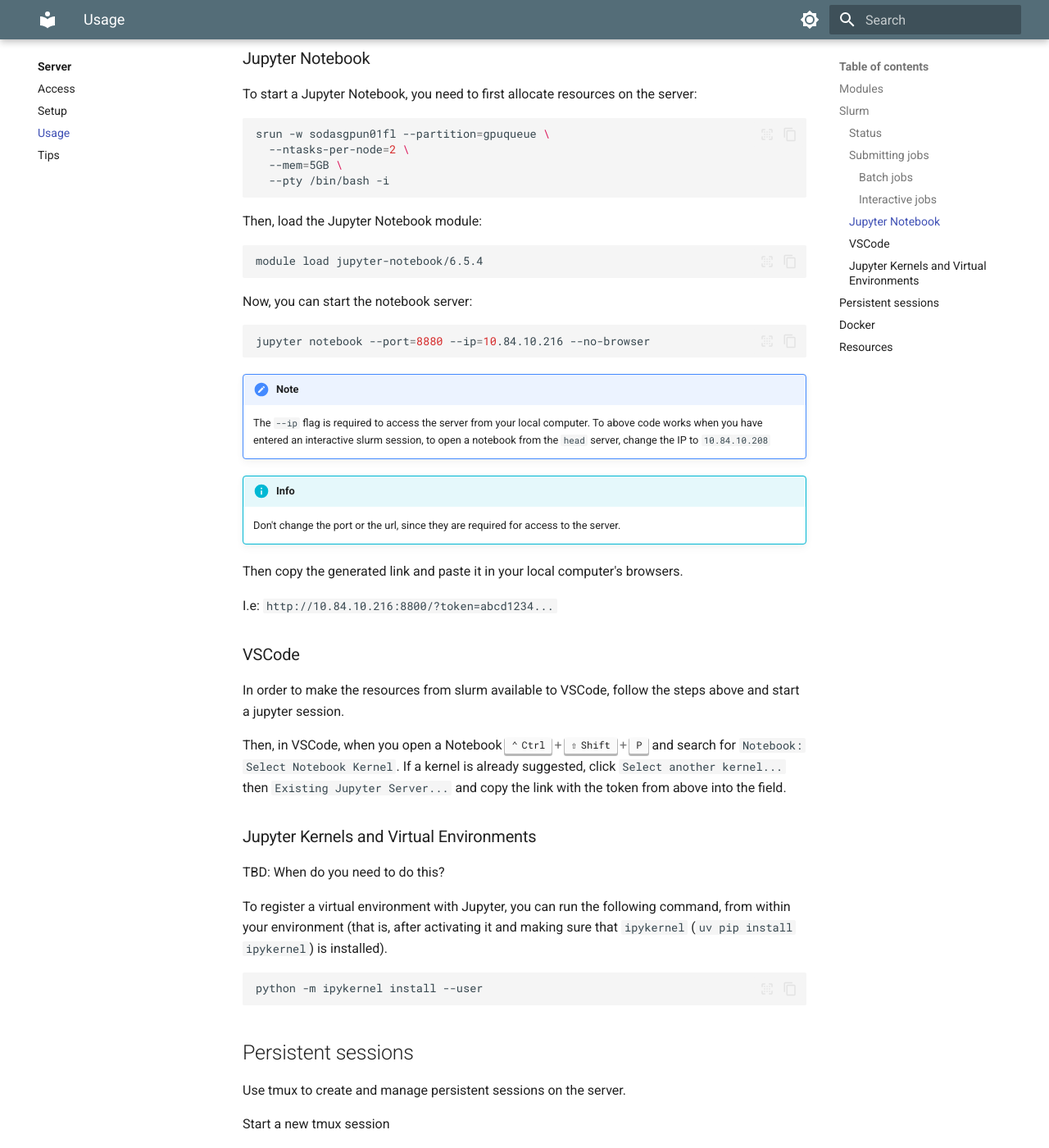
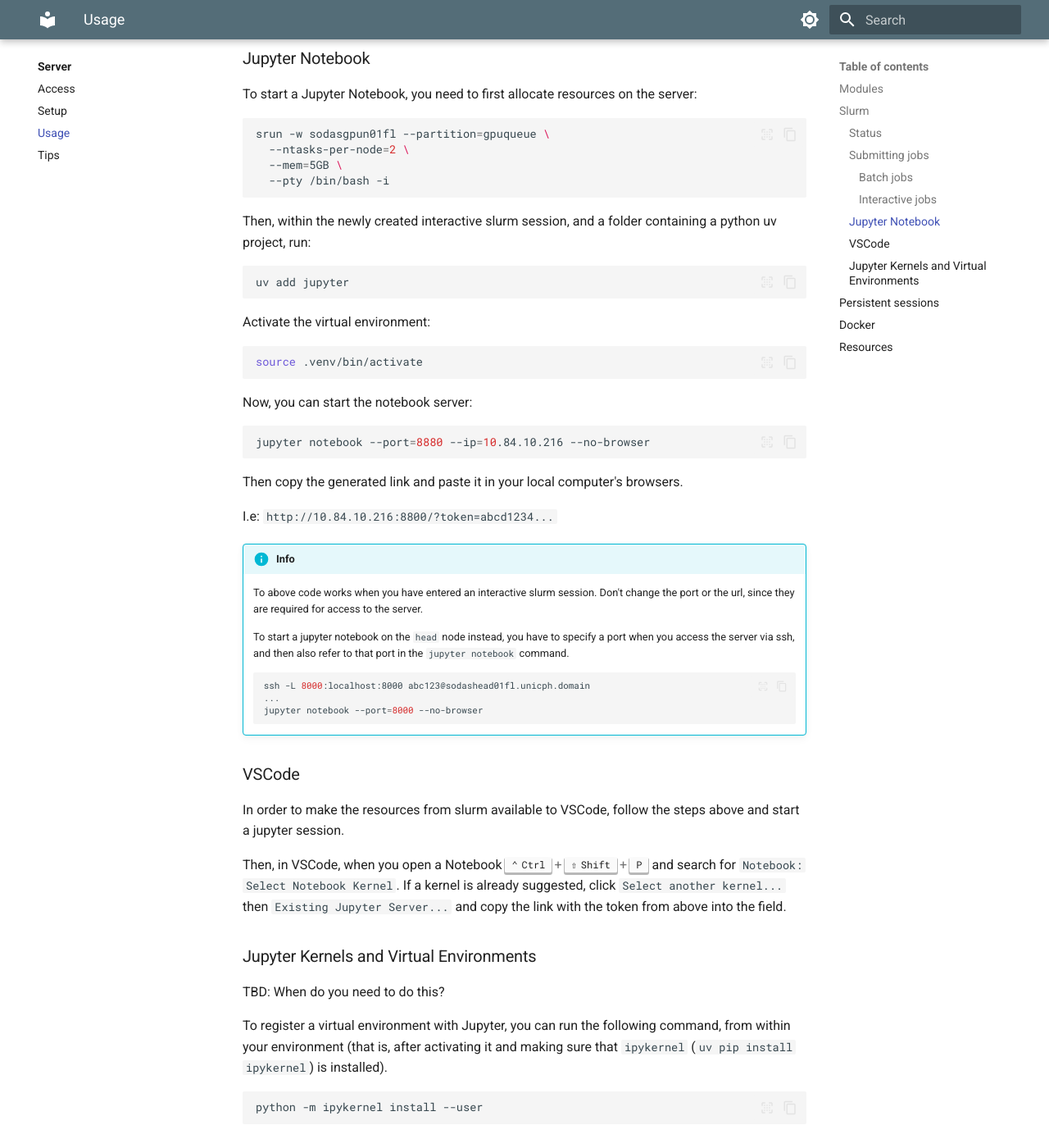
Before and after one commit to cph-sodas/cph-sodas.github.io, an MkDocs documentation site: the page built from docs/server/usage.md, in a window 1280 px wide and 1400 px high, scrolled down 2894 px. Shown: the whole window at 82% size. Built offline with MkDocs 1.6.1 and Material for MkDocs 9.7.7, drawn with Linux system fonts in a browser that asks for light colours.

Commit message:
Change jupyter guide

````diff
--- a/docs/server/usage.md
+++ b/docs/server/usage.md
@@ -155,10 +155,17 @@ srun -w sodasgpun01fl --partition=gpuqueue \
   --pty /bin/bash -i
 ```
 
-Then, load the Jupyter Notebook module:
+Then, within the newly created interactive slurm session, and a folder
+containing a python uv project, run:
 
 ```bash
-module load jupyter-notebook/6.5.4
+uv add jupyter
+```
+
+Activate the virtual environment:
+
+```bash
+source .venv/bin/activate
 ```
 
 Now, you can start the notebook server:
@@ -167,17 +174,25 @@ Now, you can start the notebook server:
 jupyter notebook --port=8880 --ip=10.84.10.216 --no-browser
 ```
 
-!!! note
+Then copy the generated link and paste it in your local computer's browsers.
 
-    The `--ip` flag is required to access the server from your local computer. To above code works when you have entered an interactive slurm session, to open a notebook from the `head` server, change the IP to `10.84.10.208`
+I.e: `http://10.84.10.216:8800/?token=abcd1234...`
 
 !!! info
 
-    Don't change the port or the url, since they are required for access to the server.
+    To above code works when you have entered an interactive slurm session.
+    Don't change the port or the url, since they are required for access to the
+    server.
 
-Then copy the generated link and paste it in your local computer's browsers.
+    To start a jupyter notebook on the `head` node instead, you have to specify
+    a port when you access the server via ssh, and then also refer to that port
+    in the `jupyter notebook` command.
 
-I.e: `http://10.84.10.216:8800/?token=abcd1234...`
+    ```bash
+    ssh -L 8000:localhost:8000 abc123@sodashead01fl.unicph.domain
+    ...
+    jupyter notebook --port=8000 --no-browser
+    ```
 
 ### VSCode
 
````
